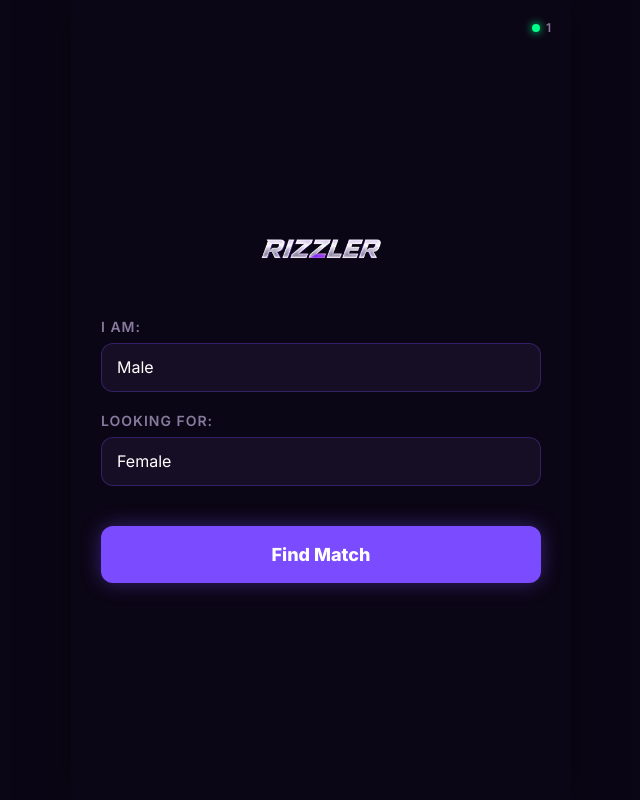
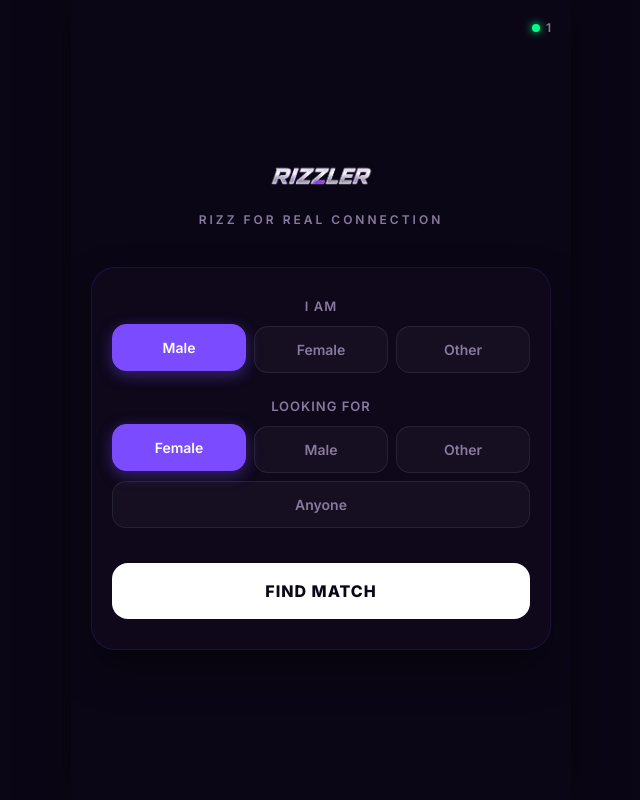
Before and after one commit to ma-stha/Rizzler, a website: page public/index.html in a window 1280 px wide. Shown: the whole page, without its empty margins (319-959 px from the left). Drawn offline with nearby package versions, Linux system fonts and the light colour scheme; no server answers.

Commit message:
Final Demo fixed everything

```diff
--- a/public/index.html
+++ b/public/index.html
@@ -23,37 +23,45 @@
         body { background-color: var(--bg-dark); color: var(--text-light); height: 100dvh; display: flex; justify-content: center; }
         #app { width: 100%; max-width: 500px; height: 100%; display: flex; flex-direction: column; position: relative; box-shadow: 0 0 40px rgba(0,0,0,0.5); overflow: hidden; }
 
-        /* LOBBY SCREEN */
-        #lobby-screen { position: absolute; top: 0; left: 0; width: 100%; height: 100%; background: var(--bg-dark); z-index: 50; display: flex; flex-direction: column; align-items: center; justify-content: center; padding: 30px; transition: opacity 0.4s, transform 0.4s; }
-        #lobby-screen.hidden { opacity: 0; pointer-events: none; transform: translateY(-20px); }
-        #lobby-screen .app-logo { height: 60px; margin-bottom: 40px; }
-        .form-group { width: 100%; margin-bottom: 20px; }
-        .form-group label { display: block; font-size: 14px; color: var(--text-muted); margin-bottom: 8px; font-weight: 600; text-transform: uppercase; letter-spacing: 1px; }
-        .form-group select { width: 100%; background: #160e24; border: 1px solid rgba(123, 75, 255, 0.3); color: white; padding: 15px; border-radius: 12px; font-size: 16px; outline: none; appearance: none; cursor: pointer; }
-        .form-group select:focus { border-color: var(--accent); box-shadow: 0 0 15px var(--accent-glow); }
-        #start-search-btn { width: 100%; background: var(--accent); color: white; border: none; padding: 18px; border-radius: 12px; font-size: 18px; font-weight: 800; margin-top: 20px; cursor: pointer; box-shadow: 0 0 20px var(--accent-glow); transition: transform 0.1s; }
-        #start-search-btn:active { transform: scale(0.98); }
-
-        /* HEADER & CHAT (Hidden initially by z-index of lobby) */
+        /* HEADER & CHAT */
         header { padding: 20px; text-align: center; border-bottom: 1px solid rgba(255,255,255,0.05); position: relative; }
         .app-logo { height: 38px; width: auto; max-width: 200px; object-fit: contain; margin-bottom: 4px; }
-
         .online-counter { position: absolute; top: 20px; right: 20px; font-size: 12px; color: var(--text-muted); display: flex; align-items: center; gap: 6px; font-weight: 600; z-index: 100; }
         .dot { width: 8px; height: 8px; background-color: var(--success); border-radius: 50%; box-shadow: 0 0 8px var(--success); animation: pulseGreen 2s infinite; }
         @keyframes pulseGreen { 0% { opacity: 0.6; } 50% { opacity: 1; } 100% { opacity: 0.6; } }
-
         #status { font-size: 13px; color: var(--text-muted); transition: color 0.3s; }
         #timer { font-size: 18px; font-weight: 600; margin-top: 8px; }
         #timer.red { color: var(--danger); animation: pulse 1s infinite; }
         @keyframes pulse { 0% { opacity: 1; } 50% { opacity: 0.5; } 100% { opacity: 1; } }
 
+        /* PREMIUM GLASS LOBBY SCREEN */
+        #lobby-screen { position: absolute; top: 0; left: 0; width: 100%; height: 100%; background: var(--bg-dark); z-index: 50; display: flex; flex-direction: column; align-items: center; justify-content: center; padding: 20px; transition: opacity 0.4s, transform 0.4s; }
+        #lobby-screen.hidden { opacity: 0; pointer-events: none; transform: translateY(-20px); }
+
+        .lobby-logo-container { text-align: center; margin-bottom: 40px; }
+        .lobby-logo-container .app-logo { height: 50px; margin-bottom: 8px; }
+        .tagline { font-size: 12px; color: var(--text-muted); text-transform: uppercase; letter-spacing: 3px; font-weight: 600; }
+
+        .glass-card { background: rgba(22, 14, 36, 0.4); backdrop-filter: blur(16px); -webkit-backdrop-filter: blur(16px); border: 1px solid rgba(123, 75, 255, 0.15); border-radius: 24px; padding: 30px 20px; width: 100%; box-shadow: 0 20px 40px rgba(0,0,0,0.4); }
+
+        .form-group { margin-bottom: 25px; }
+        .form-group label { display: block; font-size: 13px; color: var(--text-muted); margin-bottom: 12px; font-weight: 600; text-transform: uppercase; letter-spacing: 1px; text-align: center; }
+
+        /* INTERACTIVE PILLS */
+        .pill-container { display: flex; gap: 8px; flex-wrap: wrap; justify-content: center; }
+        .pill { flex: 1; min-width: 30%; padding: 14px 10px; background: rgba(255,255,255,0.03); border: 1px solid rgba(255,255,255,0.08); border-radius: 14px; color: var(--text-muted); font-size: 14px; font-weight: 600; cursor: pointer; transition: all 0.2s ease; text-align: center; }
+        .pill.active { background: var(--accent); color: white; border-color: var(--accent); box-shadow: 0 4px 15px var(--accent-glow); transform: translateY(-2px); }
+
+        #start-search-btn { width: 100%; background: var(--text-light); color: var(--bg-dark); border: none; padding: 18px; border-radius: 16px; font-size: 16px; font-weight: 800; text-transform: uppercase; letter-spacing: 1px; margin-top: 10px; cursor: pointer; transition: transform 0.1s, box-shadow 0.2s; }
+        #start-search-btn:active { transform: scale(0.98); }
+        #start-search-btn:hover { box-shadow: 0 0 20px rgba(255,255,255,0.2); }
+
+        /* CHAT AREA */
         #chat-container { flex: 1; padding: 20px; overflow-y: auto; display: flex; flex-direction: column; gap: 12px; scroll-behavior: smooth; }
-
         .msg { max-width: 75%; padding: 12px 16px; border-radius: 20px; font-size: 15px; line-height: 1.4; word-wrap: break-word; animation: popIn 0.2s ease-out; }
         .msg.self { align-self: flex-end; background-color: var(--bubble-self); border-bottom-right-radius: 4px; margin-bottom: 2px; }
         .msg.stranger { align-self: flex-start; background-color: var(--bubble-stranger); border-bottom-left-radius: 4px; }
         .msg.system { align-self: center; background-color: transparent; color: var(--text-muted); font-size: 12px; font-weight: 600; text-transform: uppercase; letter-spacing: 1px; margin: 10px 0; }
-
         .receipt { font-size: 11px; color: var(--text-muted); align-self: flex-end; margin-top: -8px; margin-right: 4px; margin-bottom: 8px; font-weight: 600; animation: popIn 0.2s; }
         .typing-bubble { width: 60px; background: var(--bubble-stranger); border-radius: 20px; border-bottom-left-radius: 4px; padding: 12px 16px; display: flex; gap: 4px; align-items: center; justify-content: center; align-self: flex-start; animation: popIn 0.2s; }
         .typing-dot { width: 6px; height: 6px; background: var(--text-muted); border-radius: 50%; animation: bounce 1.4s infinite ease-in-out both; }
@@ -62,6 +70,7 @@
         @keyframes bounce { 0%, 80%, 100% { transform: scale(0); } 40% { transform: scale(1); } }
         @keyframes popIn { from { opacity: 0; transform: translateY(10px) scale(0.95); } to { opacity: 1; transform: translateY(0) scale(1); } }
 
+        /* INPUT AREA */
         #input-container { padding: 15px; display: flex; gap: 10px; background: linear-gradient(to top, var(--bg-dark) 50%, transparent); }
         input { flex: 1; background: #160e24; border: 1px solid rgba(123, 75, 255, 0.2); border-radius: 30px; padding: 0 20px; color: white; font-size: 15px; outline: none; transition: border 0.3s; }
         input:focus { border-color: var(--accent); }
@@ -73,6 +82,7 @@
         #next-btn { width: 100%; background: #1a1228; color: var(--text-light); border: none; padding: 16px; border-radius: 12px; font-size: 16px; font-weight: 600; cursor: pointer; transition: background 0.2s; }
         #next-btn:hover { background: #241938; }
 
+        /* POPUP OVERLAY */
         #popup-overlay { position: absolute; top: 0; left: 0; width: 100%; height: 100%; background: rgba(11, 6, 21, 0.85); backdrop-filter: blur(8px); display: flex; align-items: center; justify-content: center; z-index: 100; opacity: 0; pointer-events: none; transition: opacity 0.3s; }
         #popup-overlay.active { opacity: 1; pointer-events: auto; }
         .popup-box { background: #160e24; padding: 30px 20px; border-radius: 24px; text-align: center; width: 85%; border: 1px solid rgba(123, 75, 255, 0.3); box-shadow: 0 20px 50px rgba(0,0,0,0.5); }
@@ -91,28 +101,33 @@
     <div class="online-counter"><div class="dot"></div><span id="user-count-num">1</span></div>
 
     <div id="lobby-screen">
+        <div class="lobby-logo-container">
             <img src="logo.png" alt="Rizzler Logo" class="app-logo">
+            <div class="tagline">Rizz for Real Connection</div>
+        </div>
 
+        <div class="glass-card">
             <div class="form-group">
-            <label>I am:</label>
-            <select id="my-gender">
-                <option value="male">Male</option>
-                <option value="female">Female</option>
-                <option value="other">Other</option>
-            </select>
+                <label>I am</label>
+                <div class="pill-container" id="my-gender-group">
+                    <button class="pill active" data-value="male">Male</button>
+                    <button class="pill" data-value="female">Female</button>
+                    <button class="pill" data-value="other">Other</button>
+                </div>
             </div>
 
             <div class="form-group">
-            <label>Looking for:</label>
-            <select id="search-gender">
-                <option value="female">Female</option>
-                <option value="male">Male</option>
-                <option value="other">Other</option>
-                <option value="any">Anyone</option>
-            </select>
+                <label>Looking for</label>
+                <div class="pill-container" id="search-gender-group">
+                    <button class="pill active" data-value="female">Female</button>
+                    <button class="pill" data-value="male">Male</button>
+                    <button class="pill" data-value="other">Other</button>
+                    <button class="pill" data-value="any">Anyone</button>
+                </div>
             </div>
 
             <button id="start-search-btn">Find Match</button>
+        </div>
     </div>
 
     <header>
--- a/public/script.js
+++ b/public/script.js
@@ -12,8 +12,6 @@ const userCountNum = document.getElementById('user-count-num');
 // Lobby Elements
 const lobbyScreen = document.getElementById('lobby-screen');
 const startSearchBtn = document.getElementById('start-search-btn');
-const myGenderSelect = document.getElementById('my-gender');
-const searchGenderSelect = document.getElementById('search-gender');
 
 // Popup Elements
 const popupOverlay = document.getElementById('popup-overlay');
@@ -27,8 +25,30 @@ let typingTimeout;
 let typingIndicator = null;
 let audioContext = null;
 
-// User Preferences Memory
+// User Preferences Memory (Defaults match the active HTML pills)
 let userPrefs = { myGender: 'male', searchGender: 'female' };
+
+// --- UI PILL LOGIC --- //
+function setupPillGroup(groupId, prefKey) {
+    const container = document.getElementById(groupId);
+    const pills = container.querySelectorAll('.pill');
+
+    pills.forEach(pill => {
+        pill.addEventListener('click', () => {
+            // Remove active class from all pills in this group
+            pills.forEach(p => p.classList.remove('active'));
+            // Add active class to the clicked one
+            pill.classList.add('active');
+            // Save the value to our preferences object
+            userPrefs[prefKey] = pill.getAttribute('data-value');
+        });
+    });
+}
+
+// Initialize the pill buttons
+setupPillGroup('my-gender-group', 'myGender');
+setupPillGroup('search-gender-group', 'searchGender');
+
 
 // --- Audio Engine --- //
 function playSound(type) {
@@ -49,20 +69,16 @@ function playSound(type) {
     }
 }
 
-// --- NEW: Start Searching from Lobby --- //
+// --- Start Searching from Lobby --- //
 startSearchBtn.addEventListener('click', () => {
     // Unlock audio on click
     if (!audioContext) audioContext = new (window.AudioContext || window.webkitAudioContext)();
     if (audioContext.state === 'suspended') audioContext.resume();
 
-    // Save choices
-    userPrefs.myGender = myGenderSelect.value;
-    userPrefs.searchGender = searchGenderSelect.value;
-
     // Hide Lobby, Show Chat UI
     lobbyScreen.classList.add('hidden');
 
-    // Tell server to start finding a match
+    // Tell server to start finding a match with our selected preferences
     socket.emit('start matching', userPrefs);
 });
 
```
Lines whose indentation alone changed are shown as unchanged.
